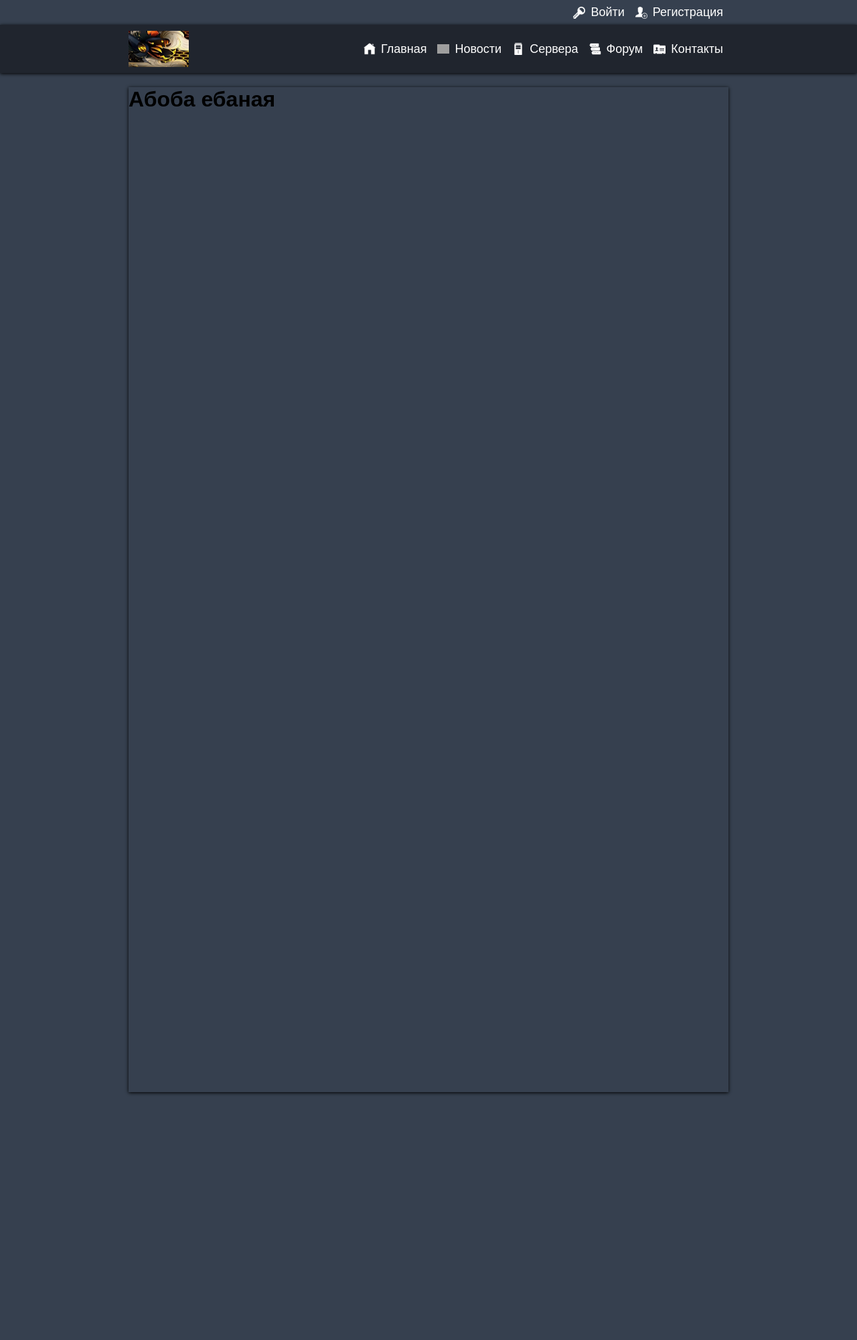
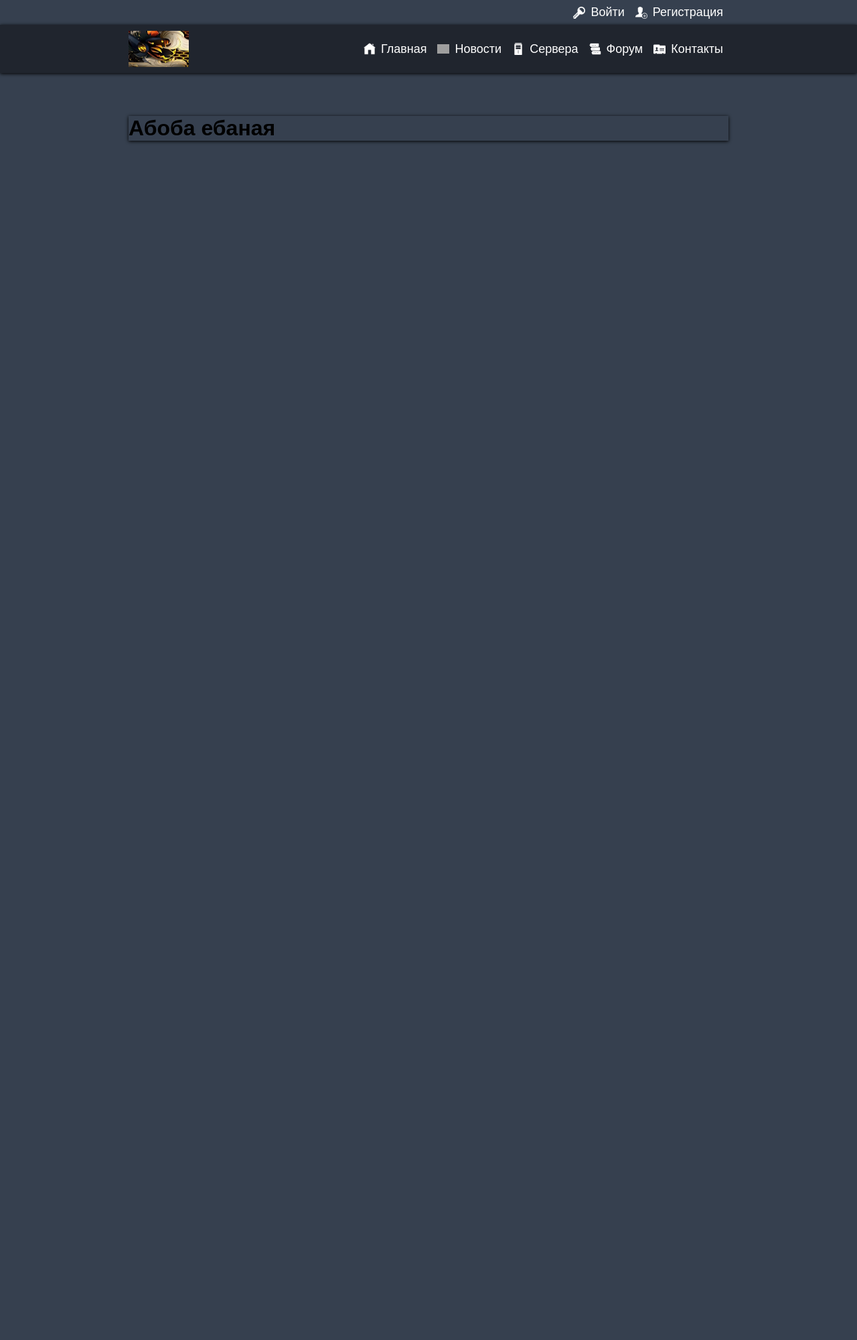
Before and after one commit to MarryBye/GamersObsolete, a Flask app: page / in a window 1280 px wide. Shown: the whole page at 67% size. After the commit the page ends 214 px from the top, so only its background shows below. Run offline with Flask 3, Linux system fonts and the light colour scheme; grey boxes are pictures that could not be loaded.

Commit message:
Micro fix body and main

```diff
--- a/src/web/static/css/base/body.css
+++ b/src/web/static/css/base/body.css
@@ -1,7 +1,7 @@
 body {
     margin: 0px;
     width: 100%;
-    height: 2000px;
+    min-height: 150vh;
     background: rgb(54, 64, 79);
     font-family: Arial, Helvetica, sans-serif;
 }
--- a/src/web/static/css/base/main.css
+++ b/src/web/static/css/base/main.css
@@ -1,4 +1,6 @@
 main {
+    margin-top: 5%;
+    margin-bottom: 5%;
     margin-left: 15%;
     margin-right: 15%;
     min-height: 75%;
```
